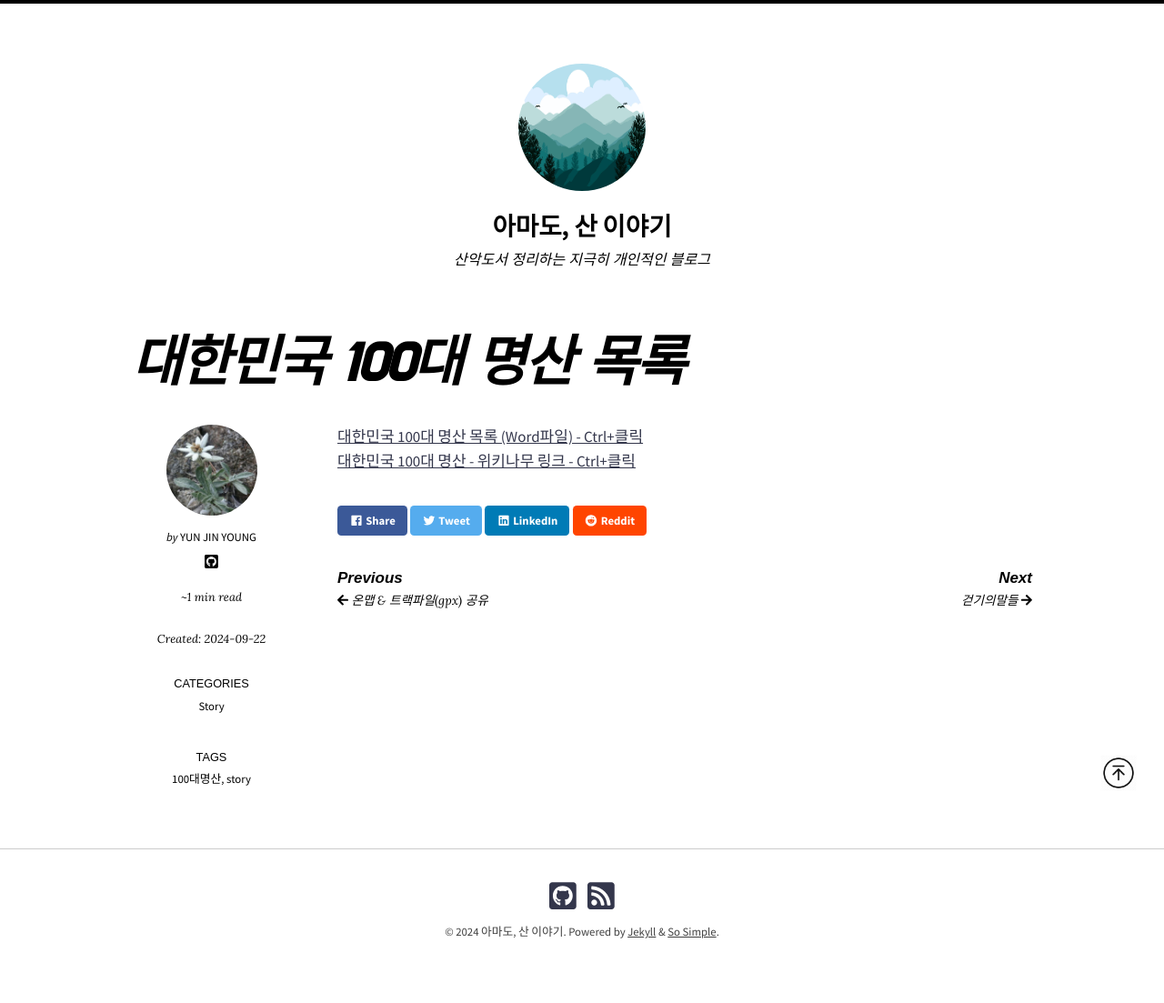
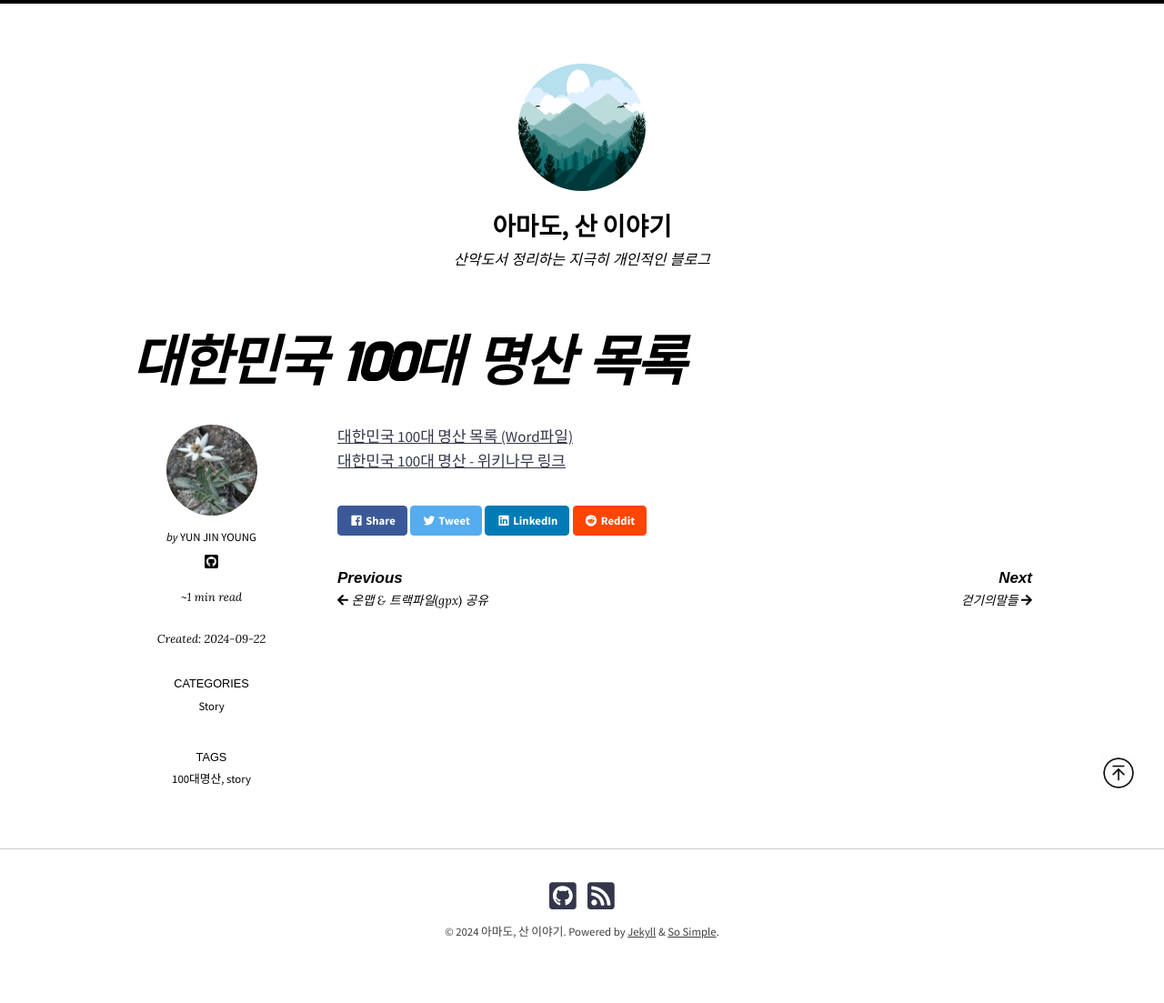
Before and after one commit to sansonyeo/sosimple, a Jekyll site: the page built from _posts/2024-09-22-story-대한민국-100대-명산-목록.md, in a window 1280 px wide. Shown: the whole page at 91% size. Built offline with Jekyll 4.4.1, drawn with Linux system fonts in a browser that asks for light colours; nearby versions of some CDN libraries; comment, search, counter and statistics services are not loaded.

Commit message:
Update 2024-09-22-story-대한민국-100대-명산-목록.md

```diff
--- a/_posts/2024-09-22-story-대한민국-100대-명산-목록.md
+++ b/_posts/2024-09-22-story-대한민국-100대-명산-목록.md
@@ -8,6 +8,6 @@
   - 100대명산
 ---
 
-<a href="https://1drv.ms/w/c/e9bf184784e8649b/EZ5Fgjqr-HJBlz9xh9kgavsBKpB9dT2yXrzk_PRjuZIhhQ" target="_blank">대한민국 100대 명산 목록 (Word파일) - Ctrl+클릭</a>
+<a href="https://1drv.ms/w/c/e9bf184784e8649b/EZ5Fgjqr-HJBlz9xh9kgavsBKpB9dT2yXrzk_PRjuZIhhQ" target="_blank">대한민국 100대 명산 목록 (Word파일)</a>
 <br>
-<a href="https://namu.wiki/w/%EB%8C%80%ED%95%9C%EB%AF%BC%EA%B5%AD%20100%EB%8C%80%20%EB%AA%85%EC%82%B0" target="_blank">대한민국 100대 명산 - 위키나무 링크 - Ctrl+클릭</a>
+<a href="https://namu.wiki/w/%EB%8C%80%ED%95%9C%EB%AF%BC%EA%B5%AD%20100%EB%8C%80%20%EB%AA%85%EC%82%B0" target="_blank">대한민국 100대 명산 - 위키나무 링크</a>
```
